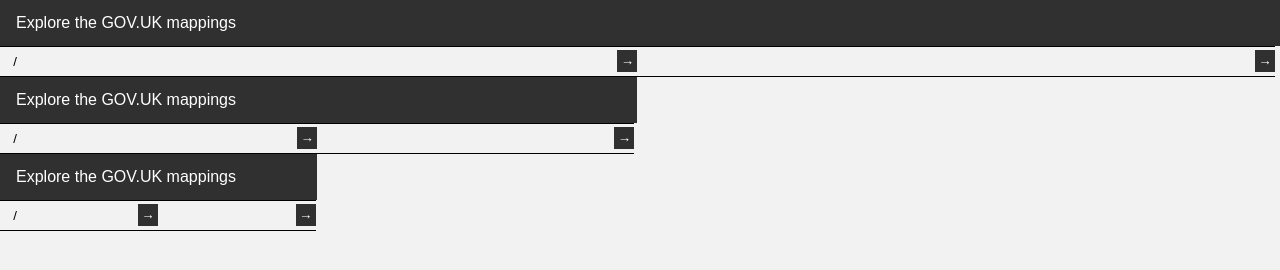
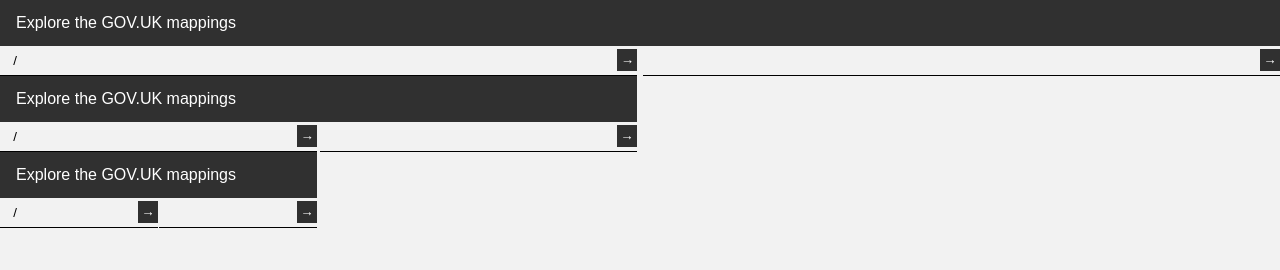
Before and after one commit to alphagov/side-by-side-browser, a website: page public/index.html in a window 1280 px wide. Shown: the top 270 px of the page. Drawn offline with nearby package versions, Linux system fonts and the light colour scheme; no server answers.

Commit message:
Removed pane border to make width kludge less obvious

```diff
--- a/public/index.html
+++ b/public/index.html
@@ -99,10 +99,16 @@
 }
 
 .pane {
-        width: 49.8%;
+        width: 49.8%; /* kludge for ie7 */
+        overflow: visible;
+}
+
+.left {
         float: left;
-        border-top: 1px solid black;
-        overflow: visible;
+}
+
+.right {
+        float: right;
 }
 
 .pane .bar {
@@ -167,14 +173,14 @@
         </h1>
   </div>
   <div class="panes">
-	<div id="old" class="pane">
+	<div id="old" class="left pane">
 		<div class="bar">
 			<button>&rarr;</button>
 			<input id="old_url" type="text" readonly="readonly"></input>
 		</div>
 		<iframe src=""></iframe>
 	</div>
-	<div id="new" class="pane">
+	<div id="new" class="right pane">
 		<div class="bar">
 			<button>&rarr;</button>
 			<input id="new_url" type="text" readonly="readonly"></input>
```
